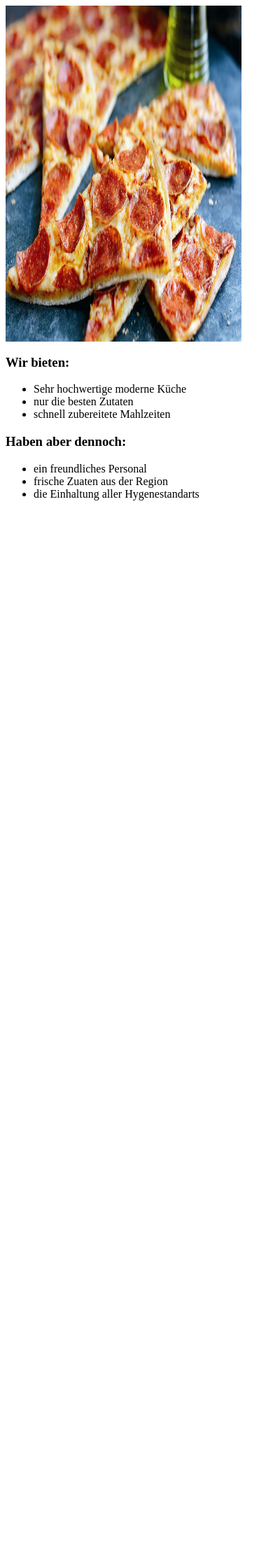
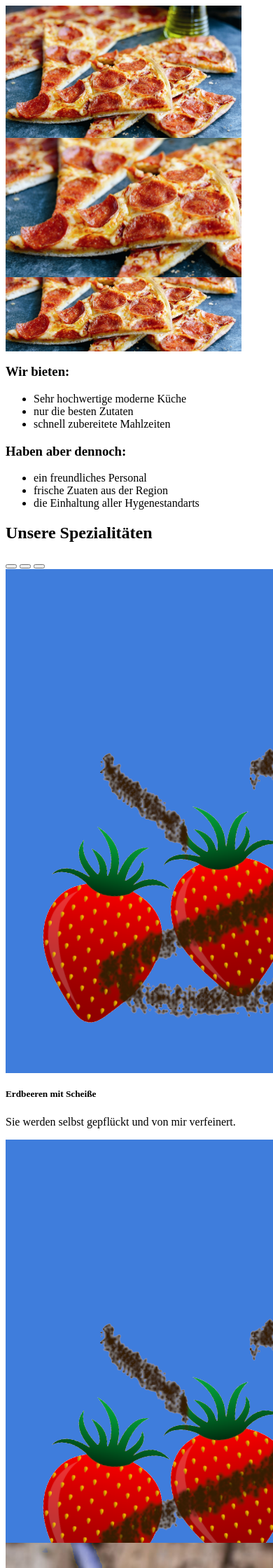
Before and after one commit to noahgrocholl/website_template, a PHP site: page /content.php in a window 390 px wide; the page is wider, and only the part inside the window is pictured. Shown: the top 2240 px of that part at 70% size. Before the commit the page ends 715 px from the top of that part, so only its background shows below. Run offline with PHP 8.4, Linux system fonts and the light colour scheme.

Commit message:
carousel und weiter verbesserungen -> responsive

```diff
--- a/content.php
+++ b/content.php
@@ -1,10 +1,12 @@
-<div>
+<div class="mb-5">
     <div class="row my-2 d-flex justify-content-center">
-        <img src="images/pizza.jpeg" alt="" style="width: 90%; height: 30rem">
+        <img class="d-md-none" src="images/pizza.jpeg" alt="" style="width: 90%;">
+        <img class="d-none d-md-block d-lg-none" src="images/pizza_md.jpeg" alt="" style="width: 90%;">
+        <img class="d-none d-lg-block" src="images/pizza_lg.jpeg" alt="" style="width: 90%;">
     </div>
 
     <div class="row">
-        <div class="col-6">
+        <div class="col-lg-6 col-md-6">
             <div class="d-flex justify-content-center">
                 <h3>Wir bieten:</h3>
             </div>
@@ -17,7 +19,7 @@
             </div>
         </div>
 
-        <div class="col-6">
+        <div class="col-lg-6 col-md-6">
             <div class="d-flex justify-content-center">
                 <h3>Haben aber dennoch:</h3>
             </div>
@@ -32,4 +34,77 @@
 
     </div>
 </div>
+
+<div class="mb-3 mx-auto" style="width: 90%;">
+
+    <h2 style="font-family: Beau Rivage;">Unsere Spezialitäten</h3>
+
+        <div id="carouselExampleCaptions" class="carousel slide" data-bs-ride="carousel">
+            <div class="carousel-indicators">
+                <button type="button" data-bs-target="#carouselExampleCaptions" data-bs-slide-to="0" class="active" aria-current="true" aria-label="Slide 1"></button>
+                <button type="button" data-bs-target="#carouselExampleCaptions" data-bs-slide-to="1" aria-label="Slide 2"></button>
+                <button type="button" data-bs-target="#carouselExampleCaptions" data-bs-slide-to="2" aria-label="Slide 3"></button>
+            </div>
+            <div class="carousel-inner">
+                <div class="carousel-item active">
+                    <div class="d-md-block d-lg-none">
+                        <img src="images/erdbeer.png" class="d-block w-100" alt="...">
+                        <div class="carousel-caption">
+                            <h5>Erdbeeren mit Scheiße</h5>
+                            <p>Sie werden selbst gepflückt und von mir verfeinert.</p>
+                        </div>
+                    </div>
+                    <div class="d-none d-lg-block" style="width: 64rem; height: 36rem;">
+                        <img src="images/erdbeer.png" class="d-block w-100" alt="...">
+                        <div class="carousel-caption">
+                            <h5>Erdbeeren mit Scheiße</h5>
+                            <p>Sie werden selbst gepflückt und von mir verfeinert.</p>
+                        </div>
+                    </div>
+                </div>
+
+                <div class="carousel-item">
+                    <div class="d-md-block d-lg-none">
+                        <img src="images/bohnen.png" class="d-block w-100" alt="...">
+                        <div class="carousel-caption">
+                            <h5>Blaue Bohnen</h5>
+                            <p>Fragen sie nicht warum die blau sind.</p>
+                        </div>
+                    </div>
+                    <div class="d-none d-lg-block" style="width: 64rem; height: 36rem;">
+                        <img src="images/bohnen.png" class="d-block w-100" alt="...">
+                        <div class="carousel-caption">
+                            <h5>Blaue Bohnen</h5>
+                            <p>Fragen sie nicht warum die blau sind.</p>
+                        </div>
+                    </div>
+                </div>
+
+                <div class="carousel-item">
+                    <div class="d-md-block d-lg-none">
+                        <img src="images/fisch.png" class="d-block w-100" alt="...">
+                        <div class="carousel-caption">
+                            <h5>Blobfisch</h5>
+                            <p>blobfisch blobfisch blobfisch blobfisch blobfisch blobfisch </p>
+                        </div>
+                    </div>
+                    <div class="d-none d-lg-block" style="width: 64rem; height: 36rem;">
+                        <img src="images/fisch.png" class="d-block w-100" alt="...">
+                        <div class="carousel-caption">
+                            <h5>Blobfisch</h5>
+                            <p>blobfisch blobfisch blobfisch blobfisch blobfisch blobfisch </p>
+                        </div>
+                    </div>
+                </div>
+            </div>
+
+            <button class="carousel-control-prev" type="button" data-bs-target="#carouselExampleCaptions" data-bs-slide="prev">
+                <span class="carousel-control-prev-icon" aria-hidden="true"></span>
+                <span class="visually-hidden">Previous</span>
+            </button>
+            <button class="carousel-control-next" type="button" data-bs-target="#carouselExampleCaptions" data-bs-slide="next">
+                <span class="carousel-control-next-icon" aria-hidden="true"></span>
+                <span class="visually-hidden">Next</span>
+            </button>
+        </div>
 </div>
--- a/models/header.php
+++ b/models/header.php
@@ -7,6 +7,7 @@
     <meta http-equiv="X-UA-Compatible" content="IE=edge">
     <meta name="viewport" content="width=device-width, initial-scale=1.0">
     <title>Template für Websites</title>
+    <link rel="stylesheet" href="https://fonts.googleapis.com/css?family=Beau+Rivage">
     <link href="https://cdn.jsdelivr.net/npm/bootstrap@5.1.3/dist/css/bootstrap.min.css" rel="stylesheet" integrity="sha384-1BmE4kWBq78iYhFldvKuhfTAU6auU8tT94WrHftjDbrCEXSU1oBoqyl2QvZ6jIW3" crossorigin="anonymous">
 </head>
 <body>
--- a/models/navbar.php
+++ b/models/navbar.php
@@ -1,10 +1,10 @@
-<nav class="navbar navbar-expand-lg navbar-light bg-light">
+<nav class="navbar navbar-expand-lg navbar-dark bg-dark">
     <div class="container-fluid">
         <button class="navbar-toggler" type="button" data-bs-toggle="collapse" data-bs-target="#navbarTogglerDemo01" aria-controls="navbarTogglerDemo01" aria-expanded="false" aria-label="Toggle navigation">
             <span class="navbar-toggler-icon"></span>
         </button>
         <div class="collapse navbar-collapse" id="navbarTogglerDemo01">
-            <a class="navbar-brand" href="index.php">TEMPLATE</a>
+            <a class="navbar-brand" href="index.php"><img src="images/logo.png" alt="TEMPLATE" style="width: 40px; height: 40px"></a>
             <ul class="navbar-nav me-auto mb-2 mb-lg-0">
                 <li class="nav-item">
                     <a class="nav-link active" aria-current="page" href="index.php">Home</a>
```
Also changed, not shown: images/bohnen.png (added), images/erdbeer.png (added), images/fisch.png (added), images/logo.png (added), images/pizza_lg.jpeg (added), images/pizza_md.jpeg (added).
